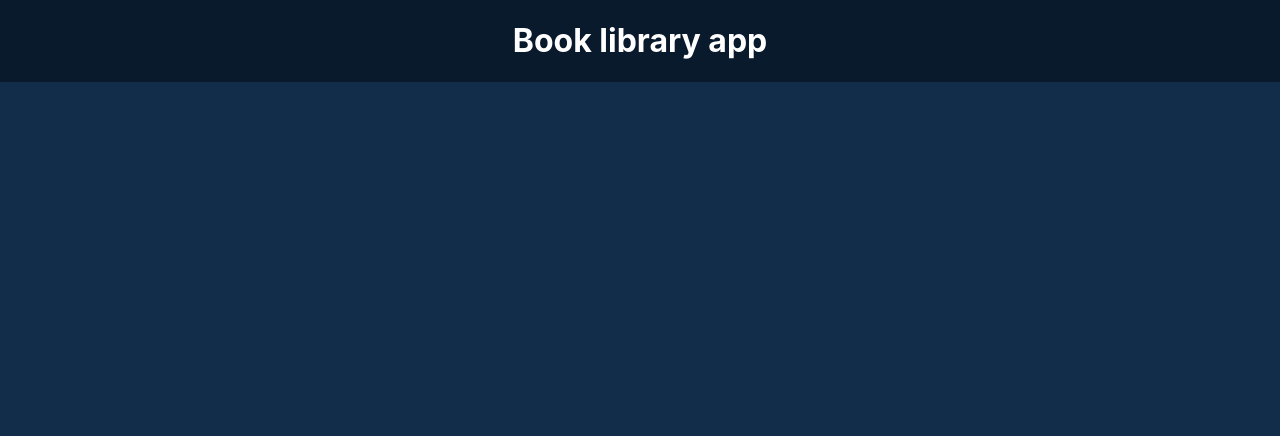
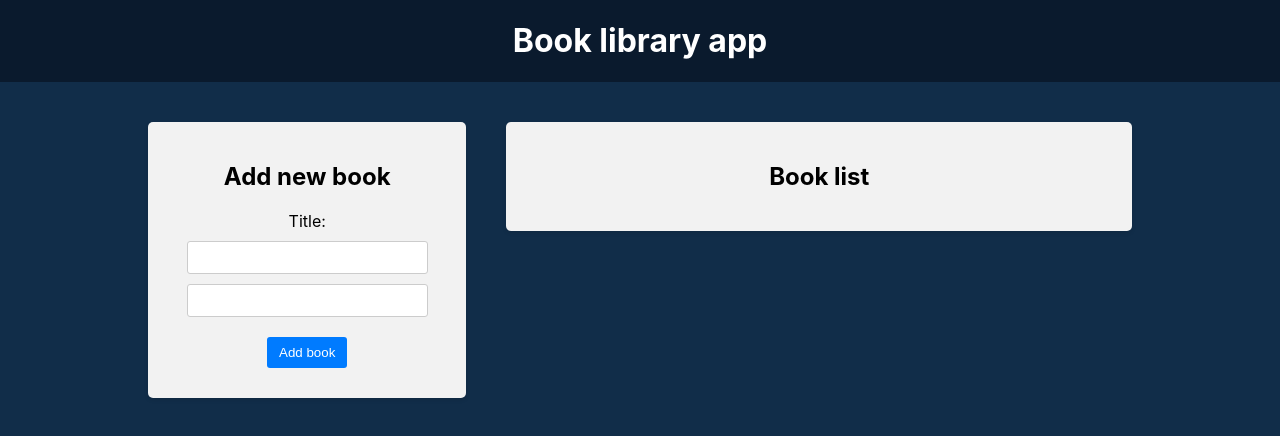
Before and after one commit to cherryBOOM28/react-redux-book-library-app, a React (Create React App) app in the folder frontend/: page / in a window 1280 px wide. Shown: the top 436 px of the page. Built offline with nearby package versions, Linux system fonts and the light colour scheme.

Commit message:
add: BookForm, BookList, Filter components

```diff
--- a/frontend/src/App.js
+++ b/frontend/src/App.js
@@ -1,4 +1,7 @@
 import './App.css'
+import BookForm from './components/BookForm/BookForm'
+import BookList from './components/BookList/BookList'
+import Filter from './components/Filter/Filter'
 
 function App() {
   return (
@@ -6,6 +9,15 @@
       <header className='app-header'>
         <h1>Book library app</h1>
       </header>
+      <main className='app-main'>
+        <div className='app-left-column '>
+          <BookForm />
+        </div>
+        <div className='app-right-column '>
+          {/* <Filter /> */}
+          <BookList />
+        </div>
+      </main>
     </div>
   )
 }
--- /dev/null
+++ b/frontend/src/components/BookForm/BookForm.css
@@ -0,0 +1,48 @@
+.book-form {
+  width: 100%;
+}
+
+.book-form label {
+  display: block;
+  width: 100%;
+  text-align: center;
+  margin-bottom: 10px;
+}
+
+.book-form input {
+  width: 80%;
+  padding: 8px;
+  margin-bottom: 10px;
+  border: 1px solid #ccc;
+  border-radius: 3px;
+}
+
+.book-form button {
+  background-color: #007bff;
+  color: #fff;
+  padding: 8px 12px;
+  border: none;
+  border-radius: 3px;
+  cursor: pointer;
+  margin: 10px;
+  transition: background-color 0.3s ease;
+}
+
+.book-form button:hover {
+  background-color: #0056b3;
+}
+
+.book-form .spinner {
+  animation: spinner 1s infinite linear;
+  margin-left: 10px;
+}
+
+@keyframes spinner {
+  from {
+    transform: rotate(0deg);
+  }
+
+  to {
+    transform: rotate(360deg);
+  }
+}
--- /dev/null
+++ b/frontend/src/components/BookForm/BookForm.js
@@ -0,0 +1,44 @@
+import { useState } from 'react'
+import './BookForm.css'
+
+const BookForm = () => {
+  const [title, setTitle] = useState('')
+  const [author, setAuthor] = useState('')
+
+  const handleSubmit = (e) => {
+    // dispatch action
+    e.preventDefault()
+
+    if (title && author) {
+      console.log(title, author)
+      setTitle('')
+      setAuthor('')
+    }
+  }
+
+  return (
+    <div className="app-block book-form">
+      <h2>Add new book</h2>
+      <form onSubmit={handleSubmit}>
+        <div>
+          <label htmlFor="title">Title: {title}</label>
+          <input
+            type="text"
+            id="title"
+            value={title}
+            onChange={(e) => setTitle(e.target.value)}
+          />
+          <input
+            type="text"
+            id="author"
+            value={author}
+            onChange={(e) => setAuthor(e.target.value)}
+          />
+          <button type="submit">Add book</button>
+        </div>
+      </form>
+    </div>
+  )
+}
+
+export default BookForm
--- /dev/null
+++ b/frontend/src/components/BookList/BookList.css
@@ -0,0 +1,61 @@
+.book-list ul {
+  padding: 0;
+  margin: 20px -20px;
+  list-style: none;
+}
+
+.book-list li {
+  display: flex;
+  justify-content: space-between;
+  align-items: center;
+  width: auto;
+  padding: 10px 20px;
+  border-bottom: 1px solid #ccc;
+  background-color: #fff;
+  list-style-type: none;
+}
+
+.book-list li:nth-child(even) {
+  background-color: #f2f2f2;
+}
+
+.book-list li:hover {
+  background-color: #dbe4f8;
+}
+
+.book-list button {
+  background-color: #fff;
+  color: red;
+  border: 1px solid red;
+  padding: 8px 12px;
+  border-radius: 3px;
+  cursor: pointer;
+  transition: background-color 0.3s ease;
+}
+
+.book-list button:hover {
+  background-color: #fdd;
+}
+
+.book-list .highlight {
+  background-color: #ff0;
+}
+
+.book-list .book-info {
+  flex: 1;
+  text-align: left;
+}
+
+.book-list .book-actions {
+  display: flex;
+  align-items: center;
+}
+
+.book-list .star-icon {
+  width: 24px;
+  height: 24px;
+  margin: 0 20px;
+  cursor: pointer;
+  transition: color 0.3s ease;
+  color: #fca510;
+}
--- /dev/null
+++ b/frontend/src/components/BookList/BookList.js
@@ -0,0 +1,13 @@
+import './BookList.css'
+
+const BookList = () => {
+  return (
+    <div>
+      <div className="app-block book-list">
+        <h2>Book list</h2>
+      </div>
+    </div>
+  )
+}
+
+export default BookList
--- /dev/null
+++ b/frontend/src/components/Filter/Filter.css
@@ -0,0 +1,50 @@
+.filter-row {
+  display: flex;
+  justify-content: space-between;
+  align-items: center;
+}
+
+.filter-group {
+  flex: 1;
+  text-align: center;
+}
+
+.filter input[type='text'] {
+  width: 80%;
+  padding: 8px;
+  border: 1px solid #ccc;
+  border-radius: 3px;
+}
+
+.filter button {
+  background-color: #007bff;
+  color: #fff;
+  padding: 8px 12px;
+  border: none;
+  border-radius: 3px;
+  cursor: pointer;
+  margin: 10px;
+  transition: background-color 0.3s ease;
+}
+
+.filter button:hover {
+  background-color: #0056b3;
+}
+
+@media screen and (max-width: 1024px) {
+  .filter-row {
+    flex-direction: column;
+    align-items: stretch;
+  }
+
+  .filter-group {
+    width: 100%;
+    margin: auto;
+    margin-bottom: 10px;
+  }
+
+  .filter button {
+    margin: 10px auto 0;
+    max-width: 50%;
+  }
+}
--- /dev/null
+++ b/frontend/src/components/Filter/Filter.js
@@ -0,0 +1,11 @@
+import './Filter.css'
+
+const Filter = () => {
+  return (
+    <div className="app-block filter">
+      <h2>Filters</h2>
+    </div>
+  )
+}
+
+export default Filter
```
